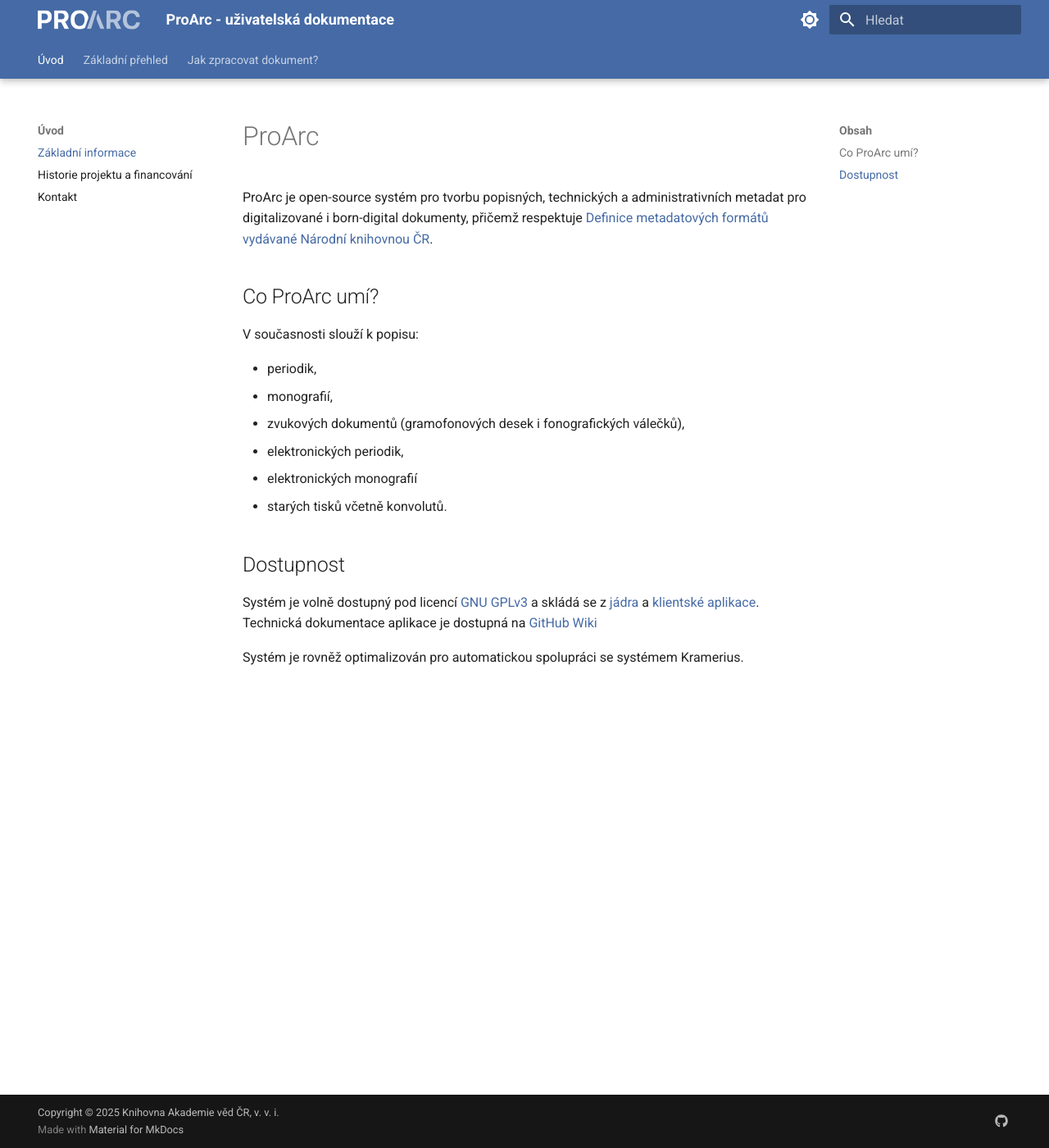
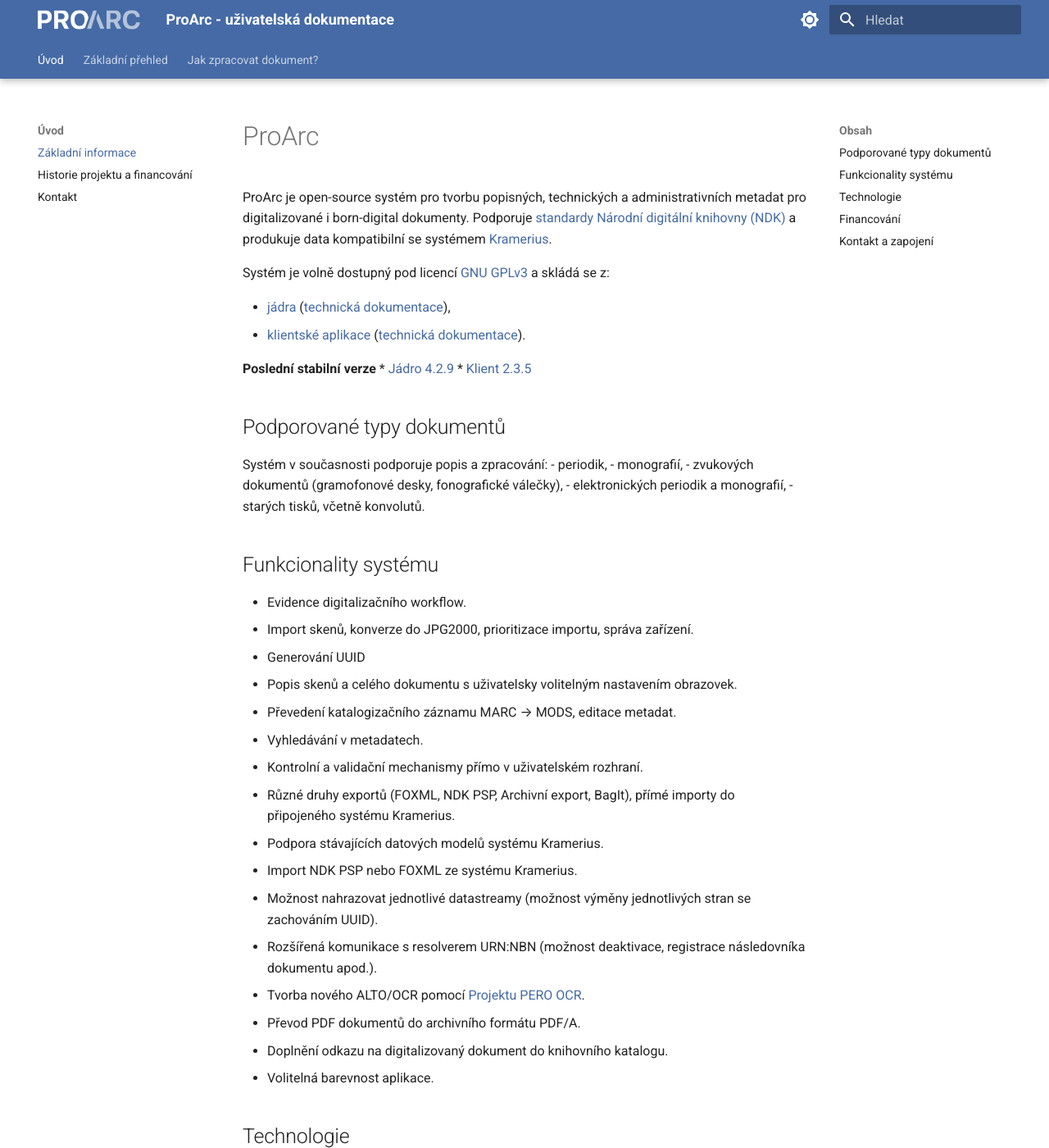
Before and after one commit to kerschfilip/proarc-manual, an MkDocs documentation site: the page built from docs/index.md, in a window 1280 px wide and 1400 px high. Shown: the whole window at 82% size. Built offline with MkDocs 1.6.1 and Material for MkDocs 9.7.7, drawn with Linux system fonts in a browser that asks for light colours; some web fonts are replaced; some of the changed text lies outside the part shown.

Commit message:
Update documentation in index.md and kontakt.md

```diff
--- a/docs/index.md
+++ b/docs/index.md
@@ -1,19 +1,66 @@
 # ProArc
-ProArc je open-source systém pro tvorbu popisných, technických a administrativních metadat pro digitalizované i born-digital dokumenty, přičemž respektuje [Definice metadatových formátů vydávané Národní knihovnou ČR](http://www.ndk.cz/standardy-digitalizace/metadata).
 
-## Co ProArc umí?
-V současnosti slouží k popisu:
+ProArc je open-source systém pro tvorbu popisných, technických a administrativních metadat pro digitalizované i born-digital dokumenty. Podporuje [standardy Národní digitální knihovny (NDK)](https://standardy.ndk.cz/) a produkuje data kompatibilní se systémem [Kramerius](https://github.com/ceskaexpedice/kramerius).
 
-  - periodik,
-  - monografií,
-  - zvukových dokumentů (gramofonových desek i fonografických válečků),
-  - elektronických periodik,
-  - elektronických monografií
-  - starých tisků včetně konvolutů.
+Systém je volně dostupný pod licencí [GNU GPLv3](https://github.com/proarc/proarc/blob/master/LICENSE.txt) a skládá se z:
 
-## Dostupnost
+- [jádra](https://github.com/proarc/proarc/) ([technická dokumentace](https://github.com/proarc/proarc/wiki)),
+- [klientské aplikace](https://github.com/proarc/proarc-client/) ([technická dokumentace](https://github.com/proarc/proarc-client/wiki)).
 
-Systém je volně dostupný pod licencí [GNU GPLv3](https://github.com/proarc/proarc/blob/master/LICENSE.txt) a skládá se z [jádra](https://github.com/proarc/proarc/) a [klientské aplikace](https://github.com/proarc/proarc-client/).
-Technická dokumentace aplikace je dostupná na [GitHub Wiki](https://github.com/proarc/proarc/wiki)
+**Poslední stabilní verze**
+* [Jádro 4.2.9](https://github.com/proarc/proarc/releases/tag/v4.2.9)
+* [Klient 2.3.5](https://github.com/proarc/proarc-client/releases/tag/v2.3.5)
 
-Systém je rovněž optimalizován pro automatickou spolupráci se systémem Kramerius.
+## Podporované typy dokumentů
+Systém v současnosti podporuje popis a zpracování:
+- periodik,
+- monografií,
+- zvukových dokumentů (gramofonové desky, fonografické válečky),
+- elektronických periodik a monografií,
+- starých tisků, včetně konvolutů.
+
+## Funkcionality systému
+- Evidence digitalizačního workflow.
+- Import skenů, konverze do JPG2000, prioritizace importu, správa zařízení.
+- Generování UUID
+- Popis skenů a celého dokumentu s uživatelsky volitelným nastavením obrazovek.
+- Převedení katalogizačního záznamu MARC → MODS, editace metadat.
+- Vyhledávání v metadatech.
+- Kontrolní a validační mechanismy přímo v uživatelském rozhraní.
+- Různé druhy exportů (FOXML, NDK PSP, Archivní export, BagIt), přímé importy do připojeného systému Kramerius.
+- Podpora stávajících datových modelů systému Kramerius.
+- Import NDK PSP nebo FOXML ze systému Kramerius.
+- Možnost nahrazovat jednotlivé datastreamy (možnost výměny jednotlivých stran se zachováním UUID).
+- Rozšířená komunikace s resolverem URN:NBN (možnost deaktivace, registrace následovníka dokumentu apod.).
+- Tvorba nového ALTO/OCR pomocí [Projektu PERO OCR](https://pero-ocr.fit.vutbr.cz/index).
+- Převod PDF dokumentů do archivního formátu PDF/A.
+- Doplnění odkazu na digitalizovaný dokument do knihovního katalogu.
+- Volitelná barevnost aplikace.
+
+## Technologie
+
+  * Open-source řešení (licence GNU GPLv3)
+  * Fedora Commons repository >> Akubra
+  * Java
+  * PostgreSQL
+  * Kakadu - použití pro vytvoření JPG2000. Pro získání instalace určené pro využití v ProArcu pro nekomerční účely je možné kontaktovat Národní knihovnu ČR (Ing. Petr Kukač, petr.kukac@nkp.cz)
+
+**Systémy, které navazují nebo poskytují dostupnou funkcionalitu**
+  * Systém Kramerius https://github.com/ceskaexpedice/kramerius
+
+## Financování
+Financování vývoje je průběžně hrazeno zejména díky podpoře z dotačních programů Ministerstva kultury ČR NAKI a VISK.
+
+## Kontakt a zapojení
+**Dotazy/chyby/návrhy na rozvoj/nedostatky dokumentace je možné hlásit prostřednictvím GitHub issues**: https://github.com/proarc/proarc-client/issues
+
+**E-mailová skupina pro uživatele** sloužící k zasílání přehledu novinek: https://groups.google.com/g/proarc-users/about
+
+Členy vývojového týmu jsou zástupci Knihovny AV ČR, Moravské zemské knihovny v Brně, Studijní a vědecké knihovny v Hradci Králové a městské knihovně v Praze
+
+**Hlavní kontakt**: info@proarc.cz
+
+Vývoj projektu koordinuje Knihovna Akademie věd spolu s Národní knihovnou ČR a Moravskou zemskou knihovnou v Brně.
+- Ing. Martin Lhoták, Knihovna AV ČR, lhotak@knav.cz.
+- Ing. Petr Kukač, Národní knihovna ČR, petr.kukac@nkp.cz.
+- Ing. Petr Žabička, Moravská zemská knihovna v Brně, petr.zabicka@mzk.cz
```
Also changed, not shown: docs/kontakt.md (+10 -4 lines).
